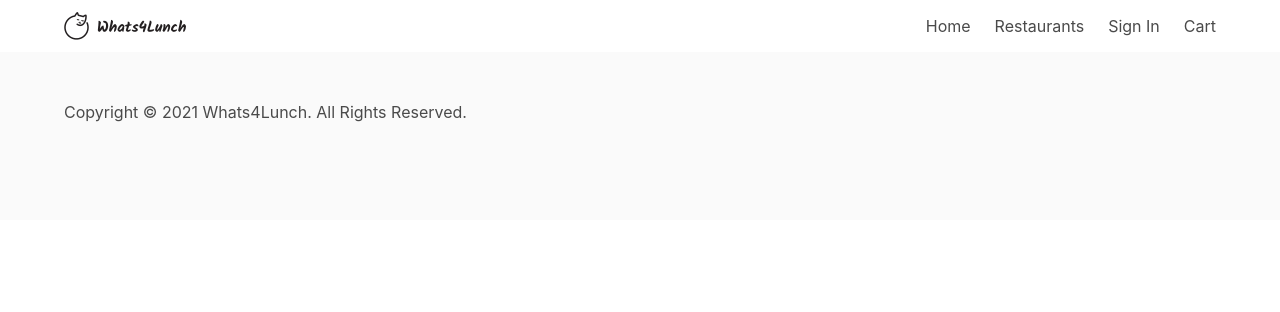
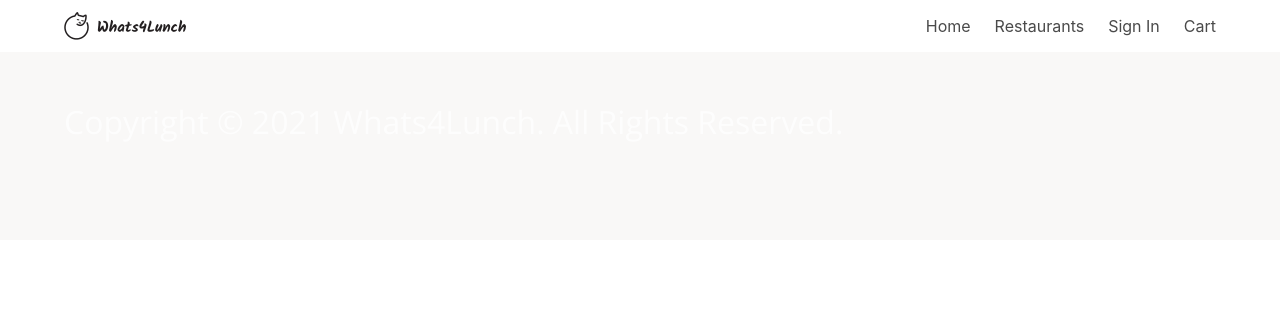
Before and after one commit to Whats4Lunch-DWD/whats4lunch, a PHP site: page /ui/layout.html in a window 1280 px wide. Shown: the top 312 px of the page. Run offline with PHP 8.4, Linux system fonts and the light colour scheme; some libraries are stand-ins or nearby versions.

Commit message:
changed footer

```diff
--- a/ui/styles/style.css
+++ b/ui/styles/style.css
@@ -75,3 +75,17 @@ span.sub-content {
 select.home-select {
     width: 30em !important;
 }
+
+footer.footer {
+    background: #F9F8F7;
+}
+
+footer.footer .container {
+    font-family: Open Sans;
+    font-style: normal;
+    font-weight: normal;
+    font-size: 32px;
+    line-height: 44px;
+    /* identical to box height, or 137% */
+    color: rgba(255, 255, 255, 0.7);
+}
```
